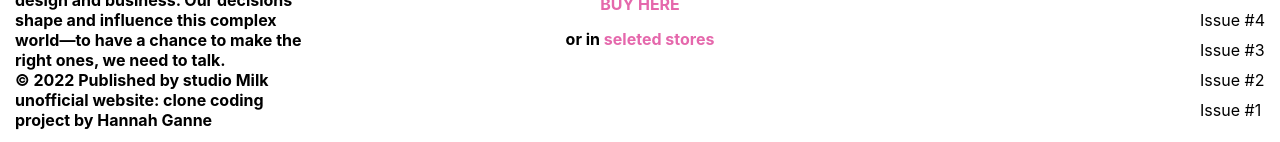
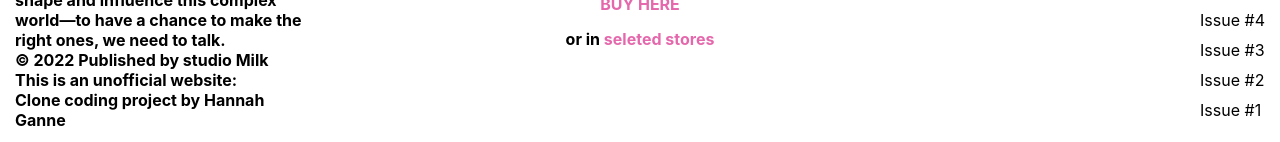
Before and after one commit to hannah-ganne/backstage-talks-clone, a React (Create React App) app: page / in a window 1280 px wide. Shown: the part 685-827 px from the top of the page. Built offline with nearby package versions, Linux system fonts and the light colour scheme; the HTML template or start-up script is replaced by a standard one.

Commit message:
add disclaimer

```diff
--- a/src/components/Footer.jsx
+++ b/src/components/Footer.jsx
@@ -10,7 +10,7 @@ export default function Footer() {
                     © 2022 Published by studio Milk
                 </p>
                 <p>
-                    unofficial website: clone coding project by Hannah Ganne
+                    This is an unofficial website: <br />Clone coding project by Hannah Ganne
                 </p>
             </div>
         </footer>
```
